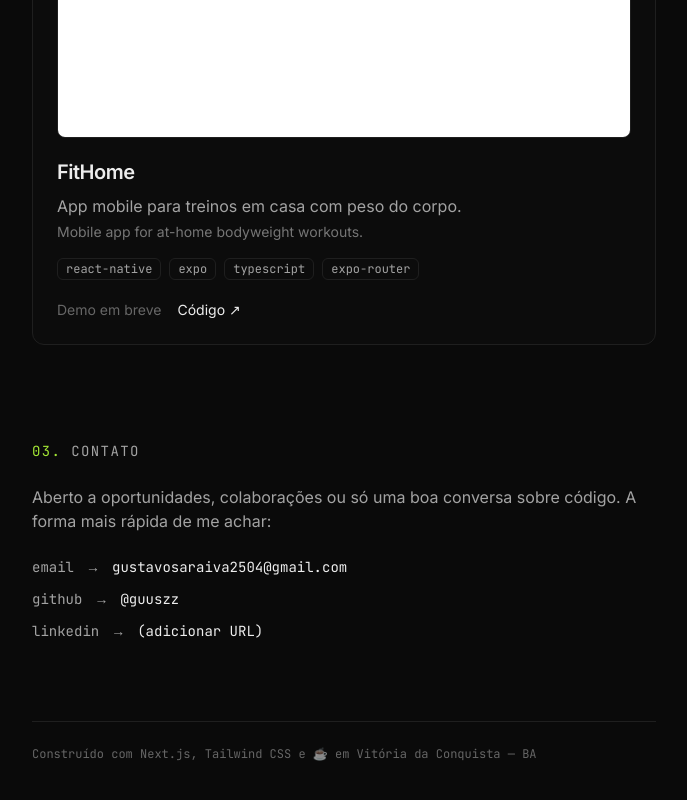
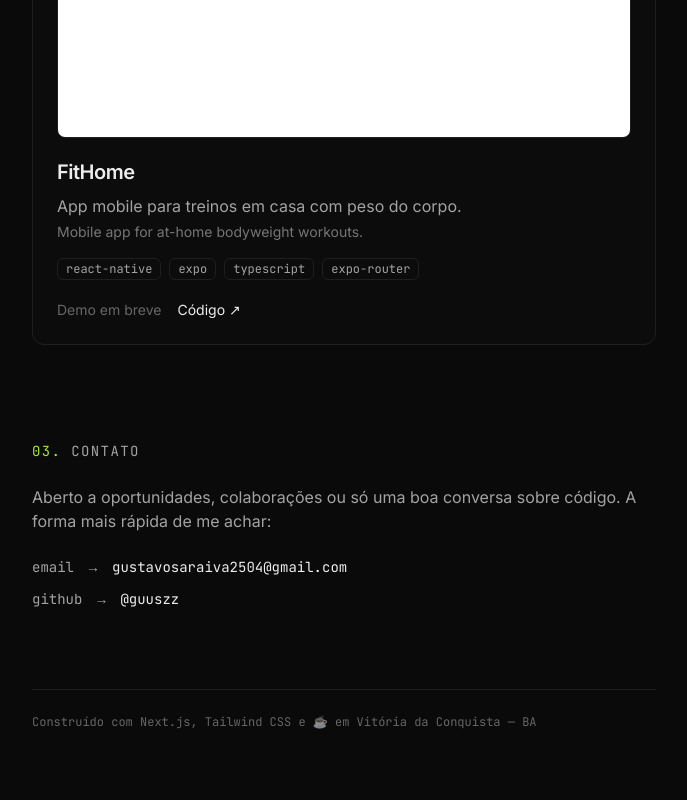
Before and after one commit to guuszz/portfolio, a Next.js app: page / in a window 1280 px wide. Shown: the part 3490-4290 px from the top of the page, without its empty margins (296-983 px from the left). Built offline with nearby package versions, Linux system fonts and the light colour scheme.

Commit message:
chore: remove placeholder do LinkedIn na seção de contato

```diff
--- a/app/page.tsx
+++ b/app/page.tsx
@@ -152,18 +152,6 @@ export default function Home() {
               @guuszz
             </a>
           </li>
-          <li>
-            <a
-              href="https://www.linkedin.com/in/"
-              target="_blank"
-              rel="noopener noreferrer"
-              className="group inline-flex items-center gap-3 text-fg transition-colors hover:text-accent"
-            >
-              <span className="text-muted">linkedin</span>
-              <span className="text-muted">→</span>
-              (adicionar URL)
-            </a>
-          </li>
         </ul>
       </section>
 
```
